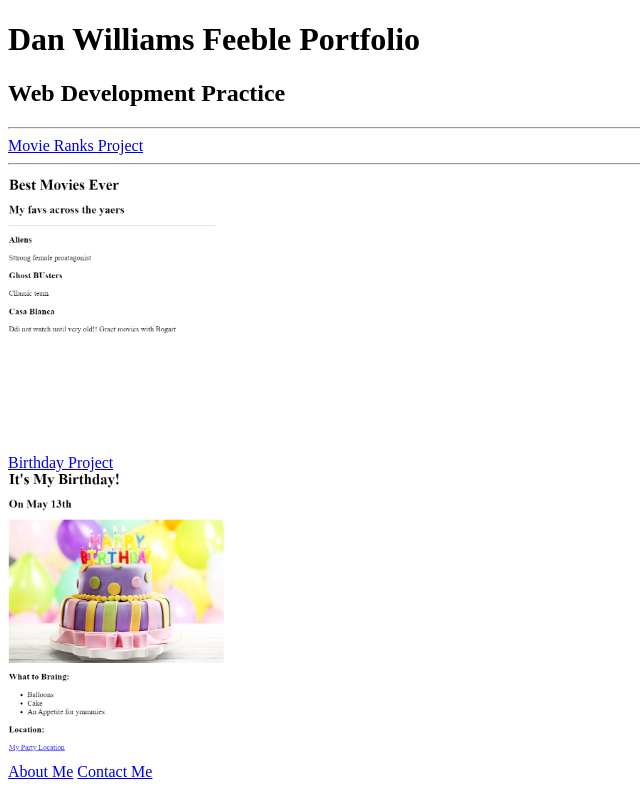
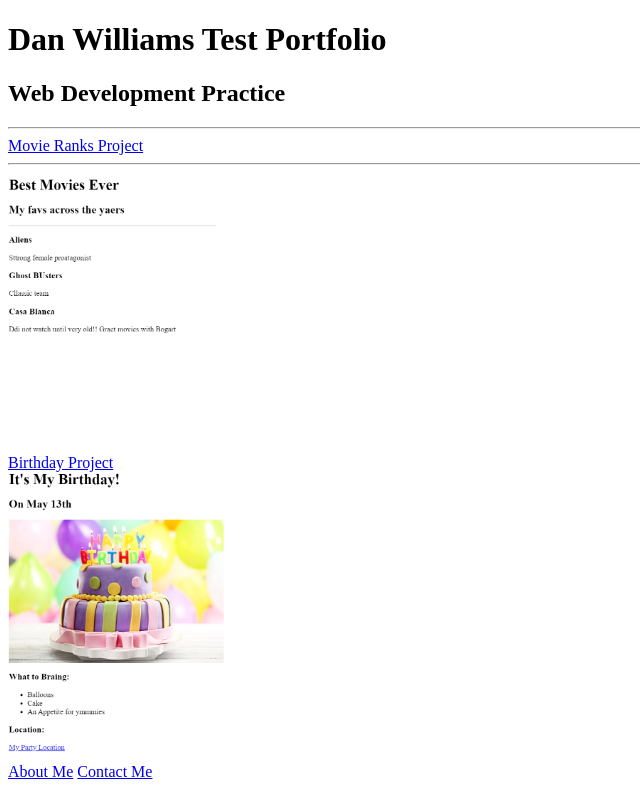
Before and after one commit to danwilliamsfrc2025/HTML-Test-Pages, a plain HTML site: page index.html in a window 1280 px wide. Shown: the whole page, without its empty margins (0-640 px from the left). Drawn offline with Linux system fonts and the light colour scheme.

Commit message:
Update index.html

```diff
--- a/index.html
+++ b/index.html
@@ -8,7 +8,7 @@
 </head>
 
 <body>
-  <h1>Dan Williams Feeble Portfolio</h1>
+  <h1>Dan Williams Test Portfolio</h1>
   <h2>Web Development Practice</h2>
   <hr />
   <a href="./public/Movie Ranking DW.html">Movie Ranks Project</a>
```
